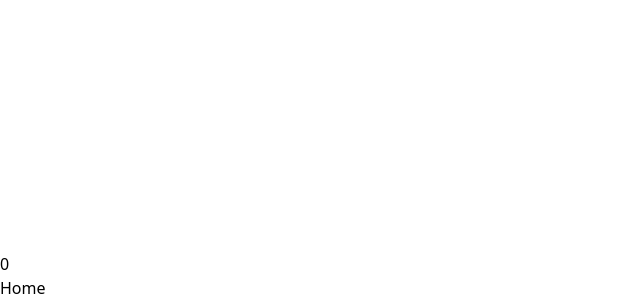
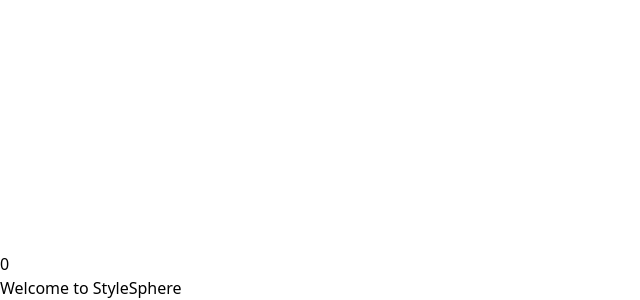
Before and after one commit to pathak-tirath/shopping-cart, a React (Vite) app: page / in a window 1280 px wide. Shown: the part 1852-2152 px from the top of the page, without its empty margins (0-640 px from the left). Built offline with nearby package versions, Linux system fonts and the light colour scheme.

Commit message:
Fixed CSS issue

```diff
--- a/src/pages/Cart.tsx
+++ b/src/pages/Cart.tsx
@@ -1,9 +1,9 @@
 import {useContext} from 'react'
 import UserContext from '../context/UserContext'
+import { FormatCurrency } from '../utils/FormatCurrency'
 
 const Cart = () => {
   const {quantity} = useContext(UserContext)
-  console.log(quantity,'qu')
   return (
     <div>
       { quantity.filter(item => item.id !== 0)?.map(item => (
@@ -11,7 +11,7 @@ const Cart = () => {
           <div><img  className="w-60 h-60 object-cover" src={item.imgUrl} /></div>
           <div>
             <div>{item.name}</div>
-            <div>{item.price}</div>
+            <div><FormatCurrency price={item.price} /></div>
           </div>
         </div>
       ))}
--- a/src/pages/Home.tsx
+++ b/src/pages/Home.tsx
@@ -2,7 +2,10 @@ import React from 'react'
 
 const Home = () => {
   return (
-    <div>Home</div>
+    <div>
+
+    <div className=' mt-[-100px] h-screen w-full text-3xl font-bold items-center flex justify-center bg-line-200'>Welcome to StyleSphere</div>
+    </div>
   )
 }
 
```
